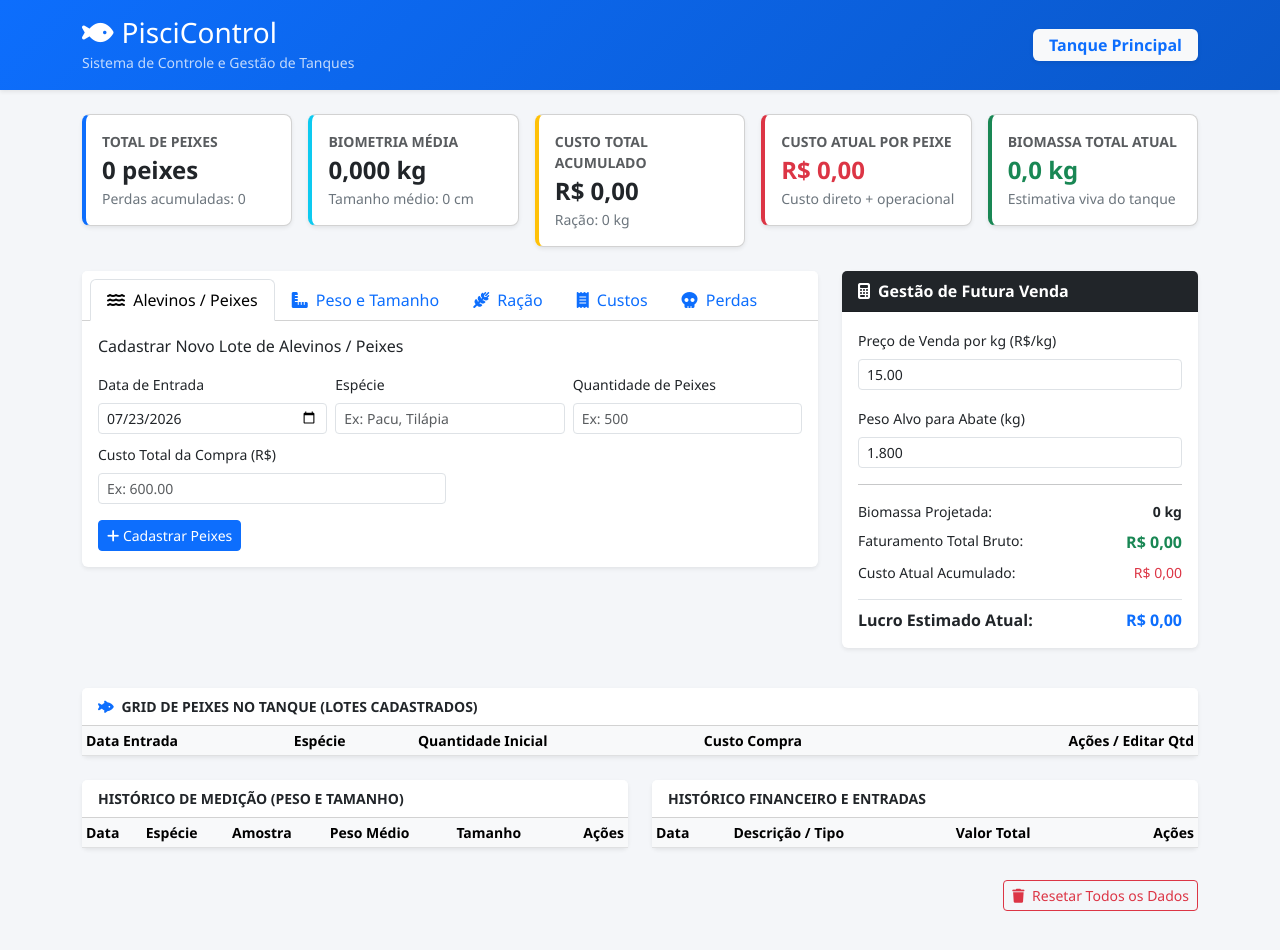
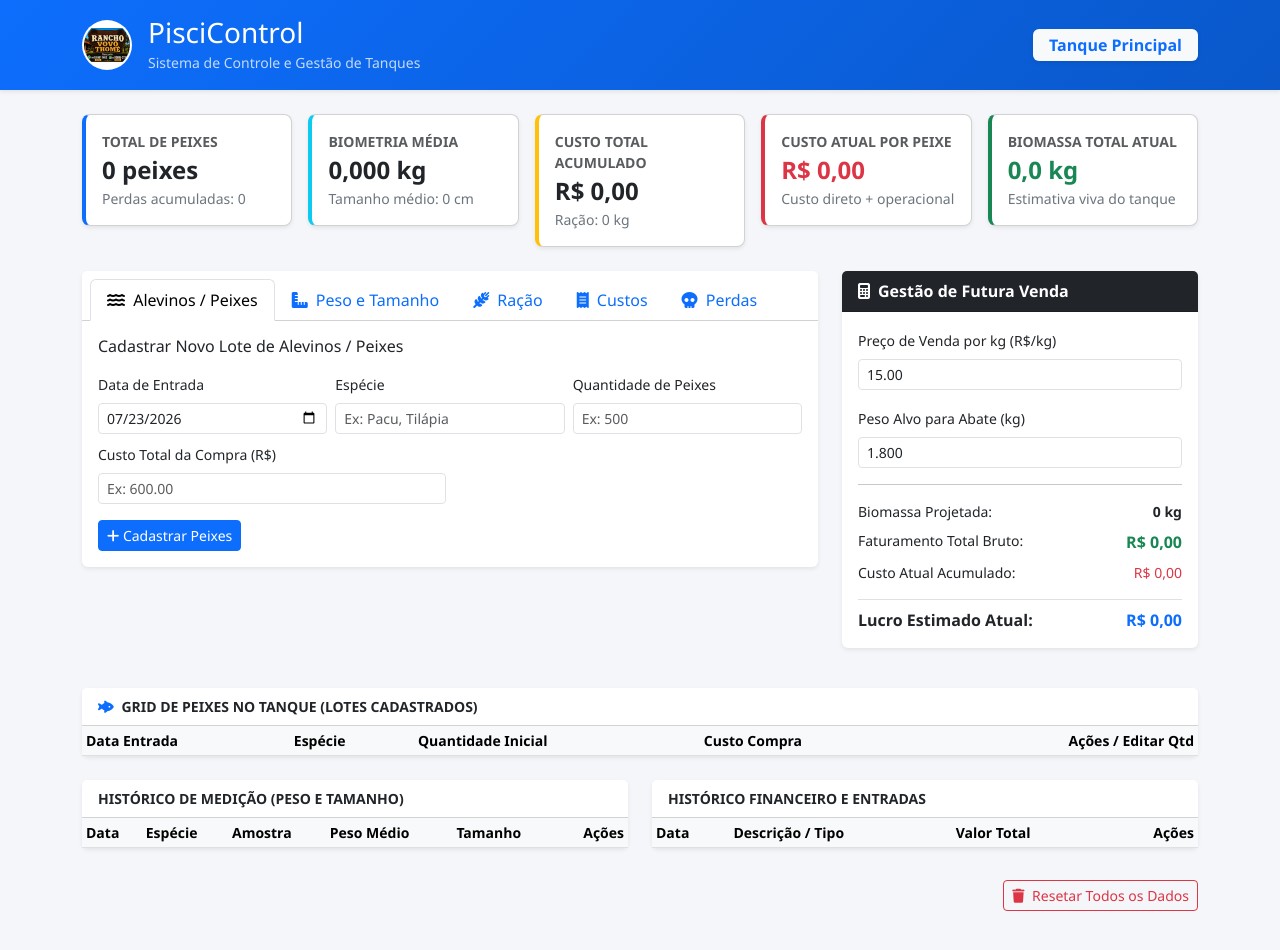
Before and after one commit to thomasedson1606/recantothome, a website: page index.html in a window 1280 px wide. Drawn offline with nearby package versions, Linux system fonts and the light colour scheme; no server answers.

Commit message:
feat: adiciona logo no cabecalho do site

```diff
--- a/index.html
+++ b/index.html
@@ -21,9 +21,12 @@
 
     <header class="bg-custom-header text-white py-3 mb-4 shadow-sm">
         <div class="container d-flex justify-content-between align-items-center">
-            <div>
-                <h1 class="h3 mb-0"><i class="fa-solid fa-fish me-2"></i>PisciControl</h1>
-                <small class="opacity-75">Sistema de Controle e Gestão de Tanques</small>
+            <div class="d-flex align-items-center gap-3">
+                <img src="Logo.jpeg" alt="Logo PisciControl" style="height: 50px; width: 50px; object-fit: contain; border-radius: 50%; background: white; padding: 2px;">
+                <div>
+                    <h1 class="h3 mb-0">PisciControl</h1>
+                    <small class="opacity-75">Sistema de Controle e Gestão de Tanques</small>
+                </div>
             </div>
             <span class="badge bg-light text-primary fs-6 px-3 py-2 shadow-sm" id="badgeTanque">Tanque Principal</span>
         </div>
```
Also changed, not shown: Logo.jpeg (added).
